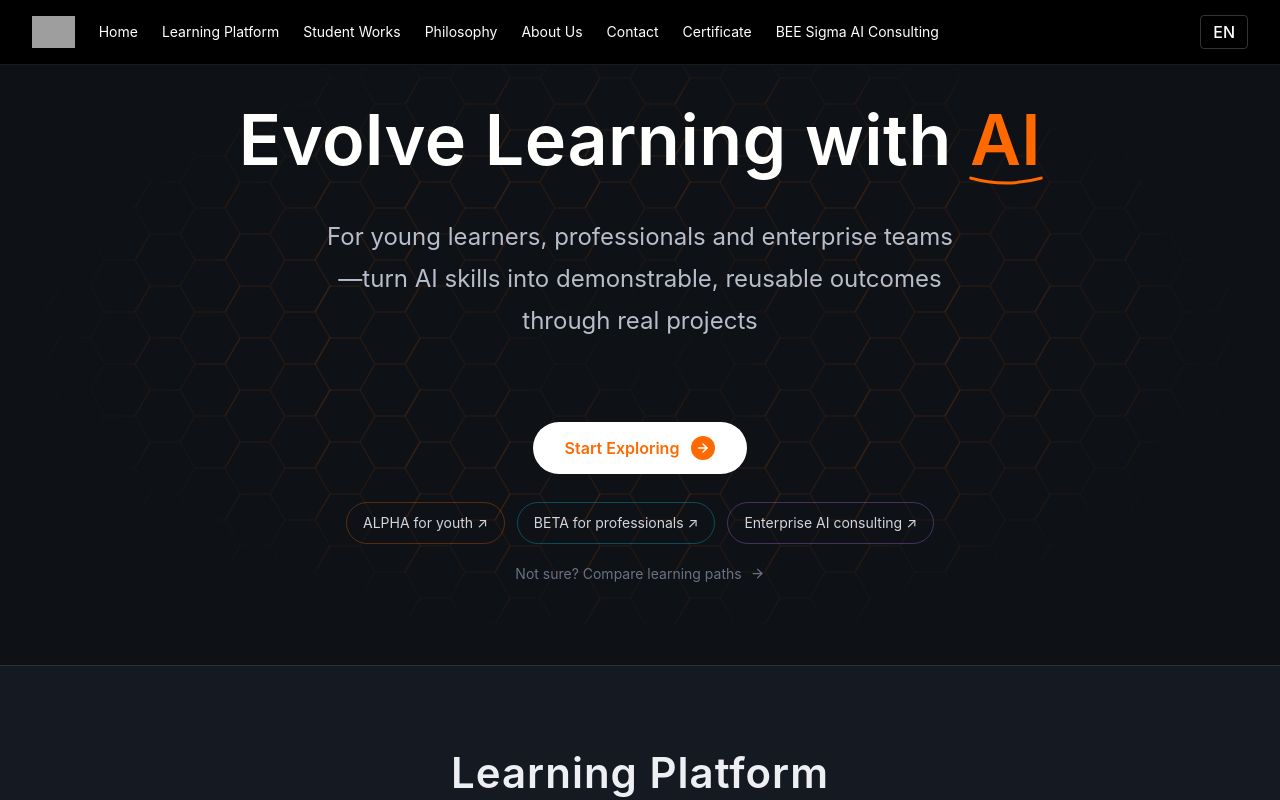
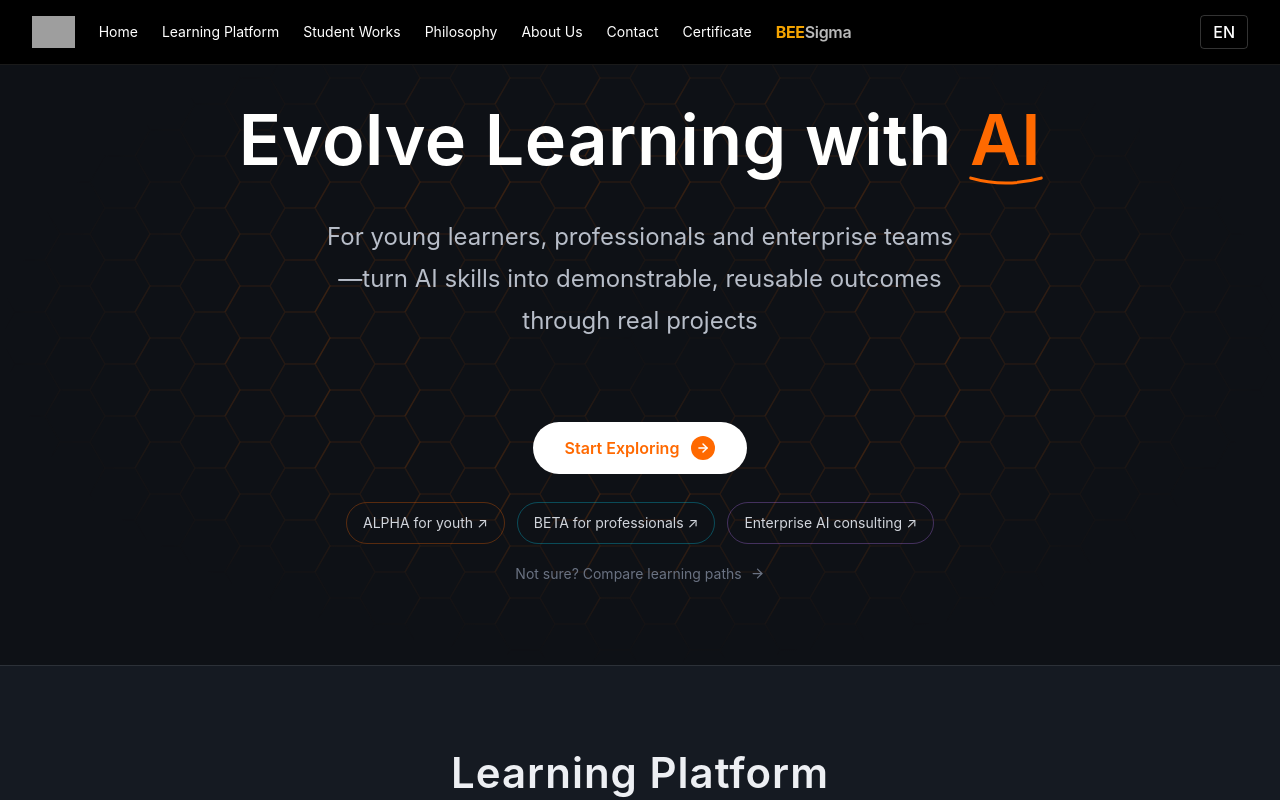
Before and after one commit to beebee-ai/Beebeeai, a React (Vite) app: page / in a window 1280 px wide. Shown: the top 800 px of the page. Built offline with nearby package versions, Linux system fonts and the light colour scheme; grey boxes are pictures that could not be loaded.

Commit message:
Style BEESigma navigation wordmark

```diff
--- a/src/app/components/Navigation.tsx
+++ b/src/app/components/Navigation.tsx
@@ -5,6 +5,15 @@ import { Link, useLocation } from 'react-router-dom';
 const logoImage = "https://beebee-s3-sit.s3.us-west-2.amazonaws.com/bee-beta/icon/beebee_ai.png";
 import { useLanguage } from '../contexts/LanguageContext';
 import { navContent, t } from '../locales/navContent';
+
+function BeeSigmaWordmark() {
+  return (
+    <span className="inline-flex items-baseline tracking-[-0.02em]" aria-hidden="true">
+      <span className="font-bold text-[#f5a400]">BEE</span>
+      <span className="font-semibold text-[#b9b9b9]">Sigma</span>
+    </span>
+  );
+}
 
 export function Navigation() {
   const [isMenuOpen, setIsMenuOpen] = useState(false);
@@ -37,8 +46,8 @@ export function Navigation() {
               </Link>
             </div>
             {navItems.map((item) => item.external ? (
-              <a key={item.href} href={item.href} target="_blank" rel="noopener noreferrer" className="text-white hover:text-gray-300 transition-colors text-sm whitespace-nowrap">
-                {t(navContent[item.labelKey], language)}
+              <a key={item.href} href={item.href} target="_blank" rel="noopener noreferrer" aria-label="BEESigma" className="text-white hover:opacity-80 transition-opacity text-base whitespace-nowrap">
+                {item.labelKey === 'beeSigma' ? <BeeSigmaWordmark /> : t(navContent[item.labelKey], language)}
               </a>
             ) : (
               <Link key={item.href} to={item.href.startsWith('/') || isHomePage ? item.href : `/${item.href}`} className="text-white hover:text-gray-300 transition-colors text-sm whitespace-nowrap">
@@ -81,8 +90,8 @@ export function Navigation() {
         <div className="md:hidden bg-black border-t border-white/10">
           <div className="px-4 pt-2 pb-4 space-y-3">
             {navItems.map((item) => item.external ? (
-              <a key={item.href} href={item.href} target="_blank" rel="noopener noreferrer" className="block text-white hover:text-gray-300 transition-colors py-2" onClick={() => setIsMenuOpen(false)}>
-                {t(navContent[item.labelKey], language)}
+              <a key={item.href} href={item.href} target="_blank" rel="noopener noreferrer" aria-label="BEESigma" className="block text-lg hover:opacity-80 transition-opacity py-2" onClick={() => setIsMenuOpen(false)}>
+                {item.labelKey === 'beeSigma' ? <BeeSigmaWordmark /> : t(navContent[item.labelKey], language)}
               </a>
             ) : (
               <Link key={item.href} to={item.href.startsWith('/') || isHomePage ? item.href : `/${item.href}`} className="block text-white hover:text-gray-300 transition-colors py-2" onClick={() => setIsMenuOpen(false)}>
--- a/src/app/locales/navContent.ts
+++ b/src/app/locales/navContent.ts
@@ -13,7 +13,7 @@ export const navContent = {
   about: { ZH: '关于我们', EN: 'About Us' },
   contact: { ZH: '联系我们', EN: 'Contact' },
   certificate: { ZH: '证书查询', EN: 'Certificate' },
-  beeSigma: { ZH: 'BEE Sigma 企业 AI 咨询', EN: 'BEE Sigma AI Consulting' },
+  beeSigma: { ZH: 'BEESigma', EN: 'BEESigma' },
 };
 
 // 辅助函数：根据语言获取文本
```
